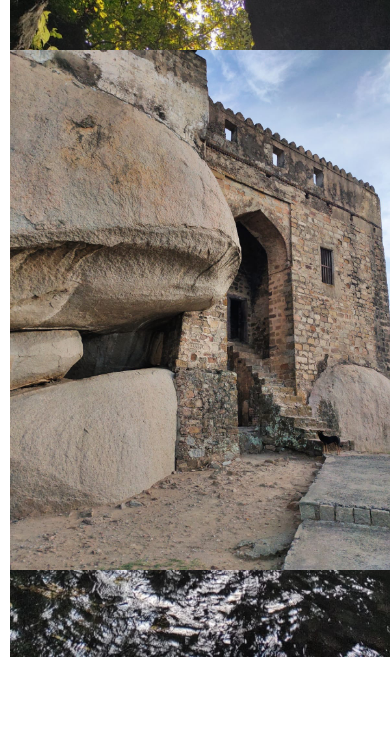
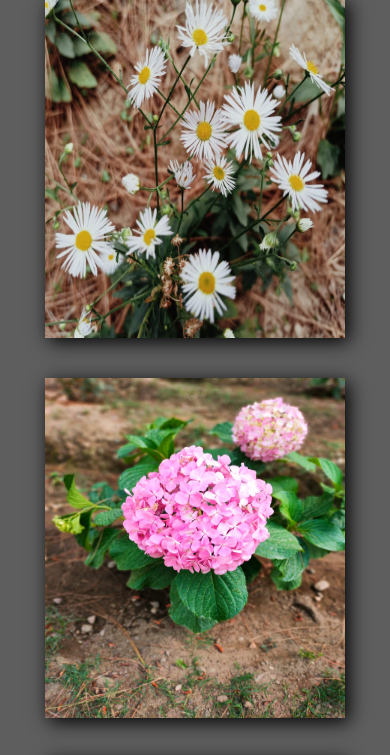
Before and after one commit to ScorchedSoul/My_Photographs, a plain HTML site: page clicks.html in a window 390 px wide. Shown: the part 122-877 px from the top of the page. Before the commit the page ends 854 px from the top, so only its background shows below. Drawn offline with Linux system fonts and the light colour scheme.

Commit message:
responsive - updated

```diff
--- a/clicks.css
+++ b/clicks.css
@@ -6,7 +6,7 @@
 {
     margin: 0px;
     padding: 0px;
-    overflow: hidden;
+    overflow-x: hidden;
     box-sizing: border-box;
     border: none;
     all: none;
@@ -20,14 +20,16 @@ body
     align-items: center;
 
     font-family: Poppins , sans-serif;
+
+    background-color: rgba(0, 0, 0, 0.632);
 }
 
 .navbar
 {
     position: absolute;
     z-index: 1;
-    top: 10px;
-    left: 10px;
+    top: 50px;
+    left: 50px;
 
     padding: 10px;
 
@@ -44,130 +46,49 @@ body
 .container
 {
   display: flex;
+  flex-direction: column;
   justify-content: center;
   align-items: center;
-    width: 100%;
-    height: 90vh;
-    overflow: hidden;
 
-    margin-top: 40px;
+  margin-top: 100px;
 }
 
 .image
 {
-    position: absolute;
-    top: 0;
-    left: 0;
-    width: 100%;
-    height: 100%;
-    margin: 10px;
-    object-fit: contain;
-    animation: cycle 11.9s linear infinite 0s forwards;
-    animation-play-state: paused;
 
+  margin: 20px;
+
+  box-shadow: 4px 4px 18px black;
+
+  object-fit: fill;
 }
 
-.container:hover .image
+.image-1 , .image-5 , .image-10 , .image-12 , .image-16
 {
-    animation-play-state: running;
+  width: 490px;
+  height: 430px;
 }
 
-.image-1 {
-    z-index: 17;
-    animation-delay: 0.7s;
-  }
-
-  .image-2 {
-    z-index: 16;
-    animation-delay: 1.4s;
-  }
-
-  .image-3 {
-    z-index: 15;
-    animation-delay: 2.1s;
-  }
-
-  .image-4 {
-    z-index: 14;
-    animation-delay: 2.8s;
-  }
-
-  .image-5 {
-    z-index: 13;
-    animation-delay: 3.5s;
-  }
-
-  .image-6 {
-    z-index: 12;
-    animation-delay: 4.2s;
-  }
-
-  .image-7 {
-    z-index: 11;
-    animation-delay: 4.9s;
-  }
-
-  .image-8 {
-    z-index: 10;
-    animation-delay: 5.6s;
-  }
-
-  .image-9 {
-    z-index: 9;
-    animation-delay: 6.3s;
-  }
-
-  .image-10 {
-    z-index: 8;
-    animation-delay: 7.0s;
-  }
-
-  .image-11 {
-    z-index: 7;
-    animation-delay: 7.7;
-  }
-
-  .image-12 {
-    z-index: 6;
-    animation-delay: 8.4s;
-  }
-
-  .image-13 {
-    z-index: 5;
-    animation-delay: 9.1s;
-  }
-
-  .image-14 {
-    z-index: 4;
-    animation-delay: 9.8s;
-  }
-
-  .image-15 {
-    z-index: 3;
-    animation-delay: 10.5s;
-  }
-
-  .image-16 {
-    z-index: 2;
-    animation-delay: 11.2s;
-  }
-
-  .image-17 {
-    z-index: 1;
-    animation-delay: 11.9s;
+.image-2 , .image-3 , .image-4 , .image-6 , .image-7,.image-8 , .image-9 , .image-11 , .image-13 , .image-14 ,.image-1 , .image-17
+{
+  width: 450px;
+  height: 500px;
 }
 
 
+@media only screen and (max-width: 500px)
+{
 
-@keyframes cycle
+    .image-1 , .image-5 , .image-10 , .image-12 , .image-16
   {
-    from{
-        visibility: visible;
-        z-index: 18;
+    width: 340px;
+    height: 300px;
   }
-    to
+
+  .image-2 , .image-3 , .image-4 , .image-6 , .image-7,.image-8 , .image-9 , .image-11 , .image-13 , .image-14 ,.image-1 , .image-17
   {
-        visibility: hidden;
-        z-index: 0;
+    width: 300px;
+    height: 340px;
   }
+
 }
--- a/edits.css
+++ b/edits.css
@@ -6,7 +6,7 @@
 {
     margin: 0px;
     padding: 0px;
-    overflow: hidden;
+    overflow-x: hidden;
     box-sizing: border-box;
     border: none;
     all: none;
@@ -20,14 +20,16 @@ body
     align-items: center;
 
     font-family: Poppins , sans-serif;
+
+    background-color: rgba(0, 0, 0, 0.632);
 }
 
 .navbar
 {
     position: absolute;
     z-index: 1;
-    top: 10px;
-    left: 10px;
+    top: 50px;
+    left: 50px;
 
     padding: 10px;
 
@@ -43,92 +45,39 @@ body
 
 .container
 {
-    position: relative;
-    width: 100vw;
-    height: 90vh;
+  display: flex;
+  flex-direction: column;
+  justify-content: center;
+  align-items: center;
 
-    margin-top: 40px;
-
-    overflow: hidden;
+  margin-top: 100px;
 }
 
 .image
 {
-    position: absolute;
-    top: 0;
-    left: 0;
-    width: 100%;
-    height: 100%;
-    object-fit: contain;
-    animation: cycle 6.3s linear infinite 0s forwards;
-    animation-play-state: paused;
+  width: 500px;
+  height: 500px;
+
+  margin: 20px;
+
+  box-shadow: 4px 4px 18px black;
+
+  object-fit: fill;
+}
+
+@media only screen and (max-width: 500px)
+{
+
+  .image-1 ,.image-2 ,.image-6 ,.image-7 ,.image-9
+{
+  width: 300px;
+  height: 340px;
+}
+
+.image-3 ,.image-4 ,.image-5 ,.image-8,.image-10
+{
+  width: 340px;
+  height: 300px;
+}
 
 }
-
-.container:hover .image
-{
-    animation-play-state: running;
-}
-
-.image-1 {
-    z-index: 17;
-  }
-
-  .image-2 {
-    z-index: 16;
-    animation-delay: .7s;
-  }
-
-  .image-3 {
-    z-index: 15;
-    animation-delay: 1.4s;
-  }
-
-  .image-4 {
-    z-index: 14;
-    animation-delay: 2.1s;
-  }
-
-  .image-5 {
-    z-index: 13;
-    animation-delay: 2.8s;
-  }
-
-  .image-6 {
-    z-index: 12;
-    animation-delay: 3.5s;
-  }
-
-  .image-7 {
-    z-index: 11;
-    animation-delay: 4.2s;
-  }
-
-  .image-8 {
-    z-index: 10;
-    animation-delay: 4.9s;
-  }
-
-  .image-9 {
-    z-index: 9;
-    animation-delay: 5.6s;
-  }
-
-  .image-10 {
-    z-index: 8;
-    animation-delay: 6.3s;
-  }
-
-
-@keyframes cycle
-{
-    from{
-        visibility: visible;
-        z-index: 18;
-    }
-    to
-    {
-        visibility: hidden;
-        z-index: 0;
-    }
-}
```
Lines whose indentation alone changed are shown as unchanged.
